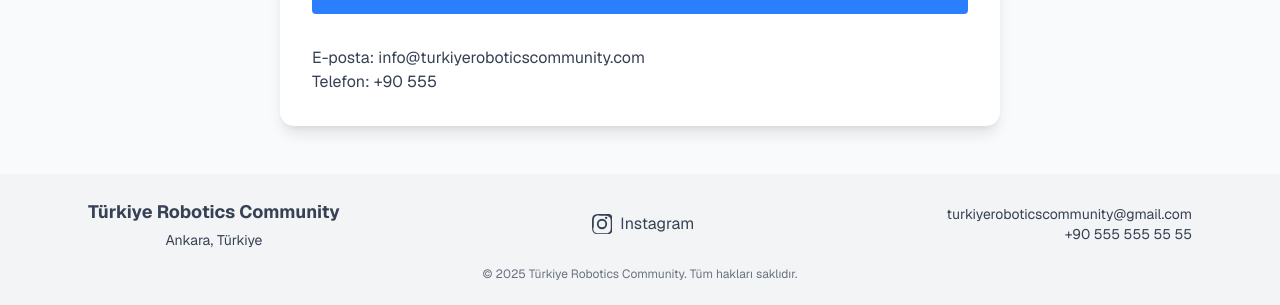
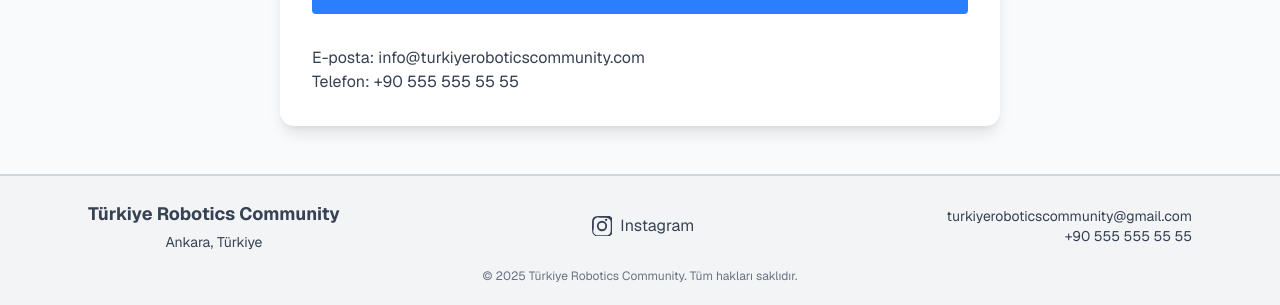
Before and after one commit to can2334/robotics, a Next.js app: page /contact in a window 1280 px wide. Shown: the part 497-802 px from the top of the page. Built offline with nearby package versions, Linux system fonts and the light colour scheme.

Commit message:
hatalar düzeltildi

```diff
--- a/src/app/about/page.tsx
+++ b/src/app/about/page.tsx
@@ -230,7 +230,7 @@
                 )}
             </main>
 
-            <Footer theme={theme} />
+            <Footer />
         </div>
     );
 }
--- a/src/app/chat/page.tsx
+++ b/src/app/chat/page.tsx
@@ -23,7 +23,7 @@
                 </div>
             </main>
 
-            <Footer theme={theme} />
+            <Footer />
         </div>
     );
 }
--- a/src/app/components/Footer.tsx
+++ b/src/app/components/Footer.tsx
@@ -1,9 +1,13 @@
-"use client";
+'use client';
 
-export default function Footer({ theme }: { theme: "light" | "dark" }) {
+import { useTheme } from '../components/ThemeContext';
+
+export default function Footer() {
+    const { theme } = useTheme();
+
     return (
         <footer
-            className={`w-full py-6 mt-6 transition-colors duration-300 ${theme === "light" ? "bg-gray-100 text-gray-700" : "bg-gray-800 text-gray-200"
+            className={`w-full py-6 mt-6 border-t-2 transition-colors duration-300 ${theme === "light" ? "bg-gray-100 text-gray-700 border-gray-300" : "bg-gray-800 text-gray-200 border-gray-700"
                 }`}
         >
             <div className="max-w-6xl mx-auto px-6 flex flex-col md:flex-row justify-between items-center gap-4">
@@ -14,10 +18,10 @@
 
                 <div className="flex gap-4 items-center">
                     <a
-                        href="https://www.instagram.com/turkiyeroboticscommunity?igsh=MmQ4Z2s3Z2pjaGVv"
-                        className={`flex items-center transition ${theme === "light" ? "hover:text-gray-900" : "hover:text-white"}`}
+                        href="https://www.instagram.com/turkiyeroboticscommunity"
+                        className={`flex items-center transition ${theme === "light" ? "hover:text-gray-900" : "hover:text-white"
+                            }`}
                     >
-                        {/* Instagram SVG ikonu */}
                         <svg
                             xmlns="http://www.w3.org/2000/svg"
                             viewBox="0 0 24 24"
@@ -31,14 +35,16 @@
                     </a>
                 </div>
 
-
                 <div className="text-center md:text-right text-sm">
                     <p>turkiyeroboticscommunity@gmail.com</p>
                     <p>+90 555 555 55 55</p>
                 </div>
             </div>
 
-            <div className={`mt-4 text-center text-xs transition-colors duration-300 ${theme === "light" ? "text-gray-500" : "text-gray-400"}`}>
+            <div
+                className={`mt-4 text-center text-xs transition-colors duration-300 ${theme === "light" ? "text-gray-500" : "text-gray-400"
+                    }`}
+            >
                 &copy; 2025 Türkiye Robotics Community. Tüm hakları saklıdır.
             </div>
         </footer>
--- a/src/app/contact/page.tsx
+++ b/src/app/contact/page.tsx
@@ -6,7 +6,7 @@
 import { useState } from "react";
 
 export default function ContactPage() {
-    const { theme, toggleTheme } = useTheme(); // ThemeContext'ten alıyoruz
+    const { theme } = useTheme(); // toggleTheme'i kaldırdık, Footer ve Header kendi başına çalışacak
     const [formData, setFormData] = useState({ name: "", email: "", message: "" });
     const [submitted, setSubmitted] = useState(false);
 
@@ -38,7 +38,6 @@
     return (
         <div className={`min-h-screen flex flex-col transition-colors duration-300 ${theme === "light" ? "bg-gray-50 text-gray-900" : "bg-gray-900 text-gray-100"}`}>
             <Header />
-            <title>TRC - İletişim</title>
 
             <main className="flex-1 w-full max-w-3xl mx-auto p-6">
                 <h1 className={`text-3xl font-bold mb-8 text-center ${theme === "light" ? "text-gray-900" : "text-white"}`}>İletişim</h1>
@@ -51,33 +50,45 @@
                     )}
 
                     <form onSubmit={handleSubmit} className="flex flex-col gap-4">
+                        <label htmlFor="name" className="sr-only">Ad Soyad</label>
                         <input
                             type="text"
+                            id="name"
                             name="name"
                             placeholder="Ad Soyad"
+                            autoComplete="name"
                             value={formData.name}
                             onChange={handleChange}
                             required
                             className={`border rounded px-4 py-2 focus:outline-none focus:ring-2 ${theme === "light" ? "border-gray-300 focus:ring-blue-400 text-gray-900" : "border-gray-600 focus:ring-blue-500 text-gray-100 bg-gray-700"}`}
                         />
+
+                        <label htmlFor="email" className="sr-only">E-posta</label>
                         <input
                             type="email"
+                            id="email"
                             name="email"
                             placeholder="E-posta"
+                            autoComplete="email"
                             value={formData.email}
                             onChange={handleChange}
                             required
                             className={`border rounded px-4 py-2 focus:outline-none focus:ring-2 ${theme === "light" ? "border-gray-300 focus:ring-blue-400 text-gray-900" : "border-gray-600 focus:ring-blue-500 text-gray-100 bg-gray-700"}`}
                         />
+
+                        <label htmlFor="message" className="sr-only">Mesajınız</label>
                         <textarea
+                            id="message"
                             name="message"
                             placeholder="Mesajınız"
+                            autoComplete="off"
                             value={formData.message}
                             onChange={handleChange}
                             required
                             rows={5}
                             className={`border rounded px-4 py-2 focus:outline-none focus:ring-2 resize-none ${theme === "light" ? "border-gray-300 focus:ring-blue-400 text-gray-900" : "border-gray-600 focus:ring-blue-500 text-gray-100 bg-gray-700"}`}
                         />
+
                         <button
                             type="submit"
                             className={`bg-blue-500 hover:bg-blue-600 dark:bg-blue-600 dark:hover:bg-blue-700 text-white font-semibold px-6 py-3 rounded transition-colors`}
@@ -88,12 +99,12 @@
 
                     <div className={`mt-8 ${theme === "light" ? "text-gray-700" : "text-gray-300"}`}>
                         <p>E-posta: info@turkiyeroboticscommunity.com</p>
-                        <p>Telefon: +90 555</p>
+                        <p>Telefon: +90 555 555 55 55</p>
                     </div>
                 </div>
             </main>
 
-            <Footer theme={theme} />
+            <Footer />
         </div>
     );
 }
--- a/src/app/egitim/html/page.tsx
+++ b/src/app/egitim/html/page.tsx
@@ -20,7 +20,7 @@
         : "bg-gray-900 text-white"
         }`}
     >
-      <Header theme={theme} toggleTheme={toggleTheme} />
+      <Header />
 
       <div className="flex flex-1 flex-col md:flex-row">
         {/* 🖥️ Sol Menü (sadece masaüstünde görünür) */}
@@ -90,7 +90,7 @@
         </main>
       </div>
 
-      <Footer theme={theme} />
+      <Footer />
     </div>
   );
 }
--- a/src/app/page.tsx
+++ b/src/app/page.tsx
@@ -135,7 +135,7 @@
         </section>
       </main>
 
-      <Footer theme={theme} />
+      <Footer />
     </div>
   );
 }
```
